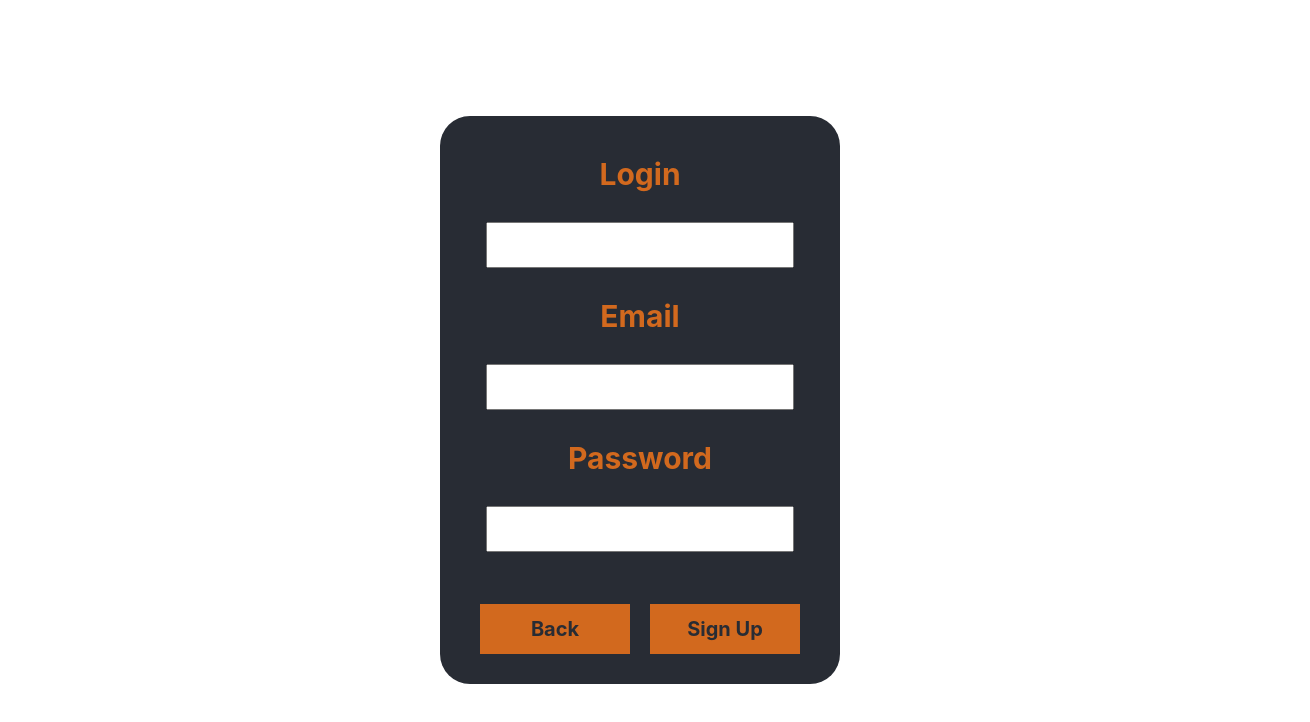
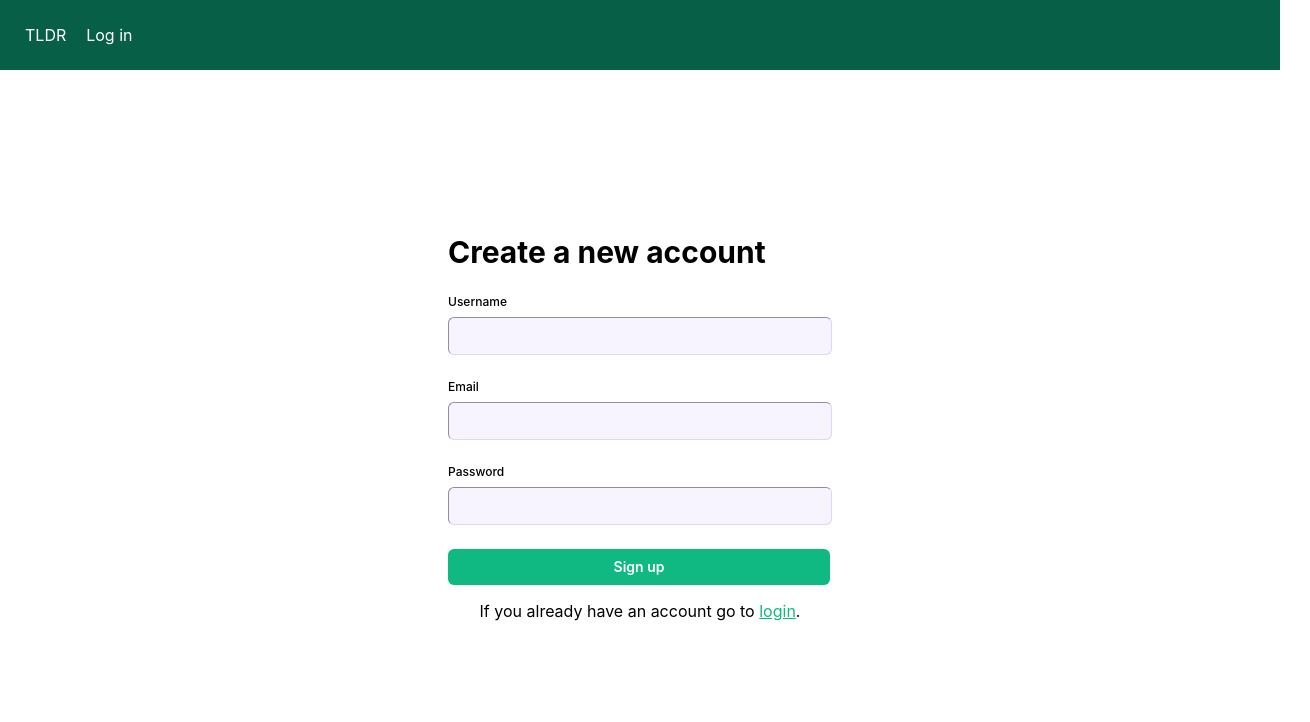
Before and after one commit to Berzol-vorol/TLDR-portal, a React (Create React App) app in the folder frontend/: page /sign_up in a window 1280 px wide. Shown: the top 722 px of the page, 1310 px wide, since content can reach past the window. Built offline with nearby package versions, Linux system fonts and the light colour scheme; the HTML template or start-up script is replaced by a standard one.

Commit message:
auth ui redesign

```diff
--- a/frontend/src/App.css
+++ b/frontend/src/App.css
@@ -5,6 +5,11 @@
 .App-logo {
   height: 40vmin;
   pointer-events: none;
+}
+
+#root {
+  height: 100vh;
+  width: 100vw;
 }
 
 @media (prefers-reduced-motion: no-preference) {
@@ -36,3 +41,27 @@
     transform: rotate(360deg);
   }
 }
+
+.container {
+  padding: 0 1rem;
+  max-width: 1024px;
+  width: 100%;
+  margin-left: auto;
+  margin-right: auto;
+  height: calc(100% - 70px);
+}
+
+.inside-container {
+  display: flex;
+  flex-direction: column;
+  justify-content: center;
+  width: 100%;
+  height: 100%;
+}
+
+.inside-container-content {
+  justify-content: center;
+  align-items: center;
+  min-width: 100%;
+  display: flex;
+}
--- a/frontend/src/pages/Sign_in.css
+++ b/frontend/src/pages/Sign_in.css
@@ -1,65 +1,78 @@
-.main1{
-    position: absolute;
-    top: 0px;
-    right: 0px;
-    bottom: 0px;
-    left: 0px;
-
+.log-form {
+    max-width: 24rem;
+    padding: 1.25rem;
+    width: 100%;
+    height: 100%;
     display: flex;
-    justify-content: center;
+    flex-direction: column;
     align-items: center;
 }
 
-.container1 {
-    width: 400px;
-    background-color: #282c34;
-    border-radius: 30px;
+.log-header {
+    font-size: 1.875rem;
+    font-weight: 700;
+    margin-top: 1.5rem;
+    width: 100%;
 }
 
-.inside-container{
-    display: flex;
-    flex-direction: column;
-    margin: auto;
-    text-align: center;
-    padding: 10px;
+.log-input {
+    margin-top: 1.5rem;
+    width: 100%;
 }
 
-.text{
-    font-size: 30px;
-    color: chocolate;
-    font-weight: bold;
+.log-input-label {
+    display: block;
+    font-size: 12px;
+    font-weight: 500;
+    margin-bottom: 0.5rem;
 }
+
+.log-input-data {
+    padding-block: 1px;
+    padding-inline: 2px;
+    border-radius: 0.375rem;
+    width: calc(100% - 1.5rem - 2px);
+    padding: 0.375rem 0.75rem;
+    margin: 0;
+
+    line-height: 1.5rem;
+    font-size: 16px;
+    border-width: 1px;
+    border-color: rgb(222, 214, 246) !important;
+    background-color: rgb(248, 244, 255);
+    /*box-shadow: rgba(0, 0, 0, 0.05) 0px 1px 2px 0px;*/
+}
+
+
 .submit{
     margin: 20px;
     display: flex;
     flex-direction: row;
     justify-content: space-around;
 }
-.button{
-    width: 150px;
-    height: 50px;
-    background-color: chocolate;
-    color: #282c34;
-    font-size: 20px;
-    font-weight: bold;
+
+.log-button{
     display: flex;
-    align-items: center;
     justify-content: center;
+    width: calc(100% - 1.5rem - 2px);
+    border-width: 1px;
+    border-color: #10b981;
+    background-color: #10b981;
+    color: #fff;
+    padding: 0.5rem 0.75rem;
+    box-shadow: rgba(0, 0, 0, 0.05) 0px 1px 2px 0px;
+    font-weight: 600;
+    font-size: 0.875rem;
+    line-height: 1.25rem;
+    border-radius: 0.375rem;
 }
 
-.button:hover{
-    box-shadow:
-    1px 1px wheat,
-    2px 2px wheat,
-    3px 3px wheat,
-    4px 4px wheat,
-    5px 5px wheat,
-    6px 6px wheat,
-    7px 7px wheat;
-    -webkit-transform: translateX(-7px);
-    transform: translateX(-7px);
-    transition: all 500ms ease;
+.log-sign-up {
+    text-align: center;
+    margin-top: 1rem;
 }
-.validation{
-    color: chocolate;
+
+.log-sign-up-link {
+    text-decoration-line: underline;
+    color: rgb(16 185 129 / 1);
 }
--- a/frontend/src/pages/Sign_in.js
+++ b/frontend/src/pages/Sign_in.js
@@ -4,6 +4,7 @@ import "./Push_summary.css"
 import { Link, useNavigate } from 'react-router-dom';
 import { UserContext } from "../context/UserContext";
 import { loginUser } from "../services/service";
+import Header from "./Header";
 
 const Sign_in = () => {
     const [inputLogin, setInputLogin] = useState("");
@@ -38,25 +39,30 @@ const Sign_in = () => {
 
 
     return (
-        <div>
-            <div className="main1">
-                <div className="container1">
-                    <div className="inside-container">
-                        <p className="text">
-                            Login
-                        </p>
-                        <input className={"input-data"} value={inputLogin}
-                                onChange={(event) => {setInputLogin(event.target.value)}} type="text" />
-                        <p className="text">
-                            Password
-                        </p>
-                        <input className={"input-data"} value={inputPassword}
-                                onChange={(event) => {setInputPassword(event.target.value)}} type="password" />
-                        <p className="validation">{validation}</p>
-                        <div className="submit">
-                            <div className="button" variant="success"
-                                onClick={() => handleLogin()} >Sign In</div>
-                            <Link to="/sign_up"><div className="button" variant="success" >Sign Up</div></Link>
+        <div style={{height: "100%", width: "100%"}}>
+            { Header() }
+            <div className="container">
+                <div className="inside-container">
+                    <div className="inside-container-content">
+                        <div className="log-form">
+                            <div className="log-header">
+                                Log in to your account
+                            </div>
+                            <div className={"log-input"}>
+                                <label className={"log-input-label"}>Username</label>
+                                <input title="username" className={"log-input-data"} value={inputLogin}
+                                       onChange={(event) => {setInputLogin(event.target.value)}} type="text" />
+                            </div>
+                            <div className={"log-input"}>
+                                <label className={"log-input-label"}>Password</label>
+                                <input className={"log-input-data"} value={inputPassword}
+                                       onChange={(event) => {setInputPassword(event.target.value)}} type="password" />
+                            </div>
+                            <div className="log-input">
+                                <div className="log-button" variant="success"
+                                     onClick={() => handleLogin()} >Log In</div>
+                            </div>
+                            <div className="log-sign-up">If you don't have an account go to  <Link className={"log-sign-up-link"} to="/sign_up">sign up</Link>.</div>
                         </div>
                     </div>
                 </div>
--- a/frontend/src/pages/Sign_up.js
+++ b/frontend/src/pages/Sign_up.js
@@ -4,6 +4,7 @@ import "./Sign_in.css"
 import "./Push_summary.css"
 import { useNavigate, Link} from 'react-router-dom';
 import { signUpUser } from '../services/service';
+import Header from "./Header";
 
 
 const Sign_up = () => {
@@ -39,38 +40,41 @@ const Sign_up = () => {
     }
 
     return (
-    <div>
-        <div className="main1">
-            <div className="container1">
+        <div style={{height: "100%", width: "100%"}}>
+            { Header() }
+            <div className="container">
                 <div className="inside-container">
-                    <p className="text">
-                        Login
-                    </p>
-                    <input className={"input-data"} value={inputLogin}
-                            onChange={(event) => {setInputLogin(event.target.value)}} type="text" />
-                    <p className="text">
-                        Email
-                    </p>
-                    <input className={"input-data"} value={inputEmail}
-                            onChange={(event) => {setInputEmail(event.target.value)}} type="text" />
-                    <p className="text">
-                        Password
-                    </p>
-                    <input className={"input-data"} value={inputPassword}
-                            onChange={(event) => {setInputPassword(event.target.value)}} type="text" />
-
-                    <p className="validation">{validation}</p>
-
-                    <div className="submit">
-                        <Link  to="/"><div className="button">Back</div></Link>
-                        <div className="button" variant="success" onClick={() =>
-                                    handleSignUp()}>Sign Up</div>
+                    <div className="inside-container-content">
+                        <div className="log-form">
+                            <div className="log-header">
+                                Create a new account
+                            </div>
+                            <div className={"log-input"}>
+                                <label className={"log-input-label"}>Username</label>
+                                <input className={"log-input-data"} value={inputLogin}
+                                       onChange={(event) => {setInputLogin(event.target.value)}} type="text" />
+                            </div>
+                            <div className={"log-input"}>
+                                <label className={"log-input-label"}>Email</label>
+                                <input className={"log-input-data"} value={inputEmail}
+                                       onChange={(event) => {setInputEmail(event.target.value)}} type="text" />
+                            </div>
+                            <div className={"log-input"}>
+                                <label className={"log-input-label"}>Password</label>
+                                <input className={"log-input-data"} value={inputPassword}
+                                       onChange={(event) => {setInputPassword(event.target.value)}} type="password" />
+                            </div>
+                            <div className="log-input">
+                                <div className="log-button" variant="success"
+                                     onClick={() => handleSignUp()} >Sign up</div>
+                            </div>
+                            <div className="log-sign-up">If you already have an account go to <Link className={"log-sign-up-link"} to="/sign_in">login</Link>.</div>
+                        </div>
                     </div>
                 </div>
             </div>
         </div>
-    </div>
-  );
+    );
 }
 
 export default Sign_up;
```
